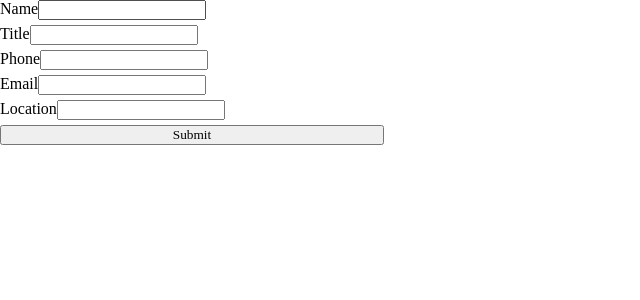
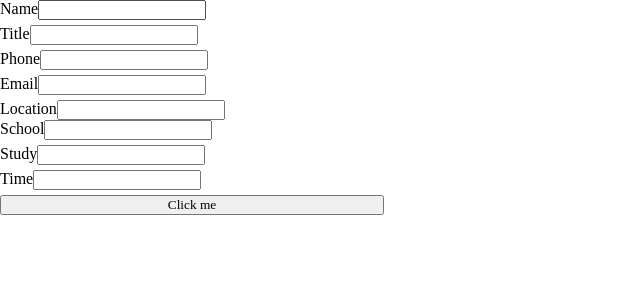
Before and after one commit to TJBaumgartner/CV-Project, a React (Create React App) app: page / in a window 1280 px wide. Shown: the top 300 px of the page, without its empty margins (0-640 px from the left). Built offline with nearby package versions, Linux system fonts and the light colour scheme.

Commit message:
education display and remove education function

```diff
--- a/src/App.js
+++ b/src/App.js
@@ -2,7 +2,9 @@ import './App.css';
 import React, { useState } from 'react';
 import uniqid from "uniqid";
 import PersonalInfo from './components/personal';
-import DisplayCV from './components/CV.JS';
+import DisplayCV from './components/displaycv.js';
+import EducationInfo from './components/education';
+
 function App() {
 
   const [personalDetails, setPersonalDetails] = useState({
@@ -12,24 +14,51 @@ function App() {
     email: '',
     location: '',
   });
-  const [education, setEducation] = useState([]);
-  const [experiennce, setExperience] = useState([]);
+  const [experiennceList, setExperience] = useState([]);
+  const [educationList, setEducationList] = useState([]);
+  const [educationData, setEducationData] = useState({
+    school: '',
+    study: '',
+    time: '',
+    id: uniqid()
+  })
 
-  function handleChange(evt) {
+  function handlePersonalChange(evt) {
     const value = evt.target.value;
     setPersonalDetails({
       ...personalDetails,
       [evt.target.name]: value
     });
   }
-  function handlePersonalSubmit(evt){
-    console.log(personalDetails);
+
+  function handleEducationSubmit(evt){
     evt.preventDefault();
+    setEducationData({
+      school: '',
+      study: '',
+      time: '',
+      id: uniqid()
+    })
+    setEducationList([...educationList, educationData])
+    console.log(educationList)
+  }
+
+  function handleEducationChange(evt){
+    const value = evt.target.value
+    setEducationData({
+      ...educationData,
+      [evt.target.name]: value
+    })
+  }
+  function removeEducation(id){
+    const filterTask = educationList.filter(a => a.id !== id);
+    setEducationList(filterTask);
   }
   return (
     <div>
-      <PersonalInfo handlePersonalSubmit={handlePersonalSubmit} handleChange={handleChange} personalDetails={personalDetails}></PersonalInfo>
-      <DisplayCV personalDetails={personalDetails}></DisplayCV>
+      <PersonalInfo handlePersonalChange={handlePersonalChange} personalDetails={personalDetails}></PersonalInfo>
+      <EducationInfo educationData={educationData} handleEducationSubmit={handleEducationSubmit} handleEducationChange={handleEducationChange}></EducationInfo>
+      <DisplayCV removeEducation={removeEducation} personalDetails={personalDetails} educationList={educationList}></DisplayCV>
     </div>
   );
 }
--- a/src/components/cv.js
+++ /dev/null
@@ -1,12 +0,0 @@
-const DisplayCV = ({personalDetails}) => {
-    return (
-        <div>
-            <h1>{personalDetails.name}</h1>
-            <h2>{personalDetails.title}</h2>
-            <p>{personalDetails.phone}</p>
-            <p>{personalDetails.email}</p>
-            <p>{personalDetails.location}</p>
-        </div>
-    )
-}
-export default DisplayCV;
--- /dev/null
+++ b/src/components/displaycv.js
@@ -0,0 +1,25 @@
+const DisplayCV = ({personalDetails, educationList, removeEducation}) => {
+    // console.log(educationList)
+    return (
+        <div>
+            <div className="personalGroup">
+                <h1>{personalDetails.name}</h1>
+                <h2>{personalDetails.title}</h2>
+                <p>{personalDetails.phone}</p>
+                <p>{personalDetails.email}</p>
+                <p>{personalDetails.location}</p>
+            </div>
+            <div>
+                {educationList.map((education) => {
+                    return <div key={education.id} className="educationGroup">
+                                <div>{education.school}</div>
+                                <div>{education.study}</div>
+                                <div>{education.time}</div>
+                                <button onClick={() => removeEducation(education.id)}>Delete Education</button>
+                            </div>
+                })}
+            </div>
+        </div>
+    )
+}
+export default DisplayCV;
--- /dev/null
+++ b/src/components/education.js
@@ -0,0 +1,35 @@
+const EducationInfo = ({handleEducationChange, handleEducationSubmit, educationData}) => {
+    return (
+        <form className="PersonalInfoForm" onSubmit={handleEducationSubmit}>
+            <label>
+                School
+                <input
+                type="text"
+                name="school"
+                value={educationData.school}
+                onChange={(e)=>handleEducationChange(e)}
+                />
+            </label>
+            <label>
+                Study
+                <input
+                type="text"
+                name="study"
+                value={educationData.study}
+                onChange={(e)=>handleEducationChange(e)}
+                />
+            </label>
+            <label>
+                Time
+                <input
+                type="text"
+                name="time"
+                value={educationData.time}
+                onChange={(e)=>handleEducationChange(e)}
+                />
+            </label>
+            <button type="submit">Click me</button>
+        </form>
+        )
+}
+export default EducationInfo;
--- a/src/components/personal.js
+++ b/src/components/personal.js
@@ -1,13 +1,13 @@
-const PersonalInfo = ({handleChange, personalDetails, handlePersonalSubmit}) => {
+const PersonalInfo = ({handlePersonalChange, personalDetails}) => {
     return (
-        <form className="PersonalInfoForm" onSubmit={handlePersonalSubmit}>
+        <form className="PersonalInfoForm">
             <label>
                 Name
                 <input
                 type="text"
                 name="name"
                 value={personalDetails.name}
-                onChange={handleChange}
+                onChange={(e)=>handlePersonalChange(e)}
                 />
             </label>
             <label>
@@ -16,7 +16,7 @@ const PersonalInfo = ({handleChange, personalDetails, handlePersonalSubmit}) =>
                 type="text"
                 name="title"
                 value={personalDetails.title}
-                onChange={handleChange}
+                onChange={(e)=>handlePersonalChange(e)}
                 />
             </label>
             <label>
@@ -25,7 +25,7 @@ const PersonalInfo = ({handleChange, personalDetails, handlePersonalSubmit}) =>
                 type="text"
                 name="phone"
                 value={personalDetails.phone}
-                onChange={handleChange}
+                onChange={(e)=>handlePersonalChange(e)}
                 />
             </label>
             <label>
@@ -34,7 +34,7 @@ const PersonalInfo = ({handleChange, personalDetails, handlePersonalSubmit}) =>
                 type="text"
                 name="email"
                 value={personalDetails.email}
-                onChange={handleChange}
+                onChange={(e)=>handlePersonalChange(e)}
                 />
             </label>
             <label>
@@ -43,10 +43,9 @@ const PersonalInfo = ({handleChange, personalDetails, handlePersonalSubmit}) =>
                 type="text"
                 name="location"
                 value={personalDetails.location}
-                onChange={handleChange}
+                onChange={(e)=>handlePersonalChange(e)}
                 />
             </label>
-            <button type="submit">Submit</button>
         </form>
         )
 }
```
